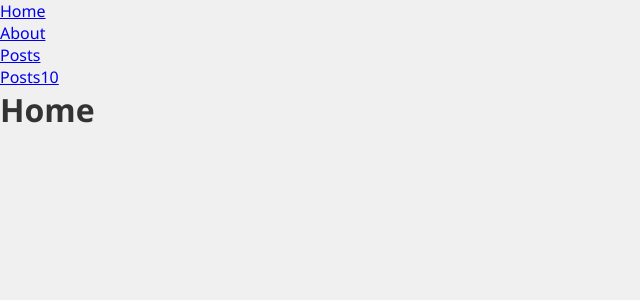
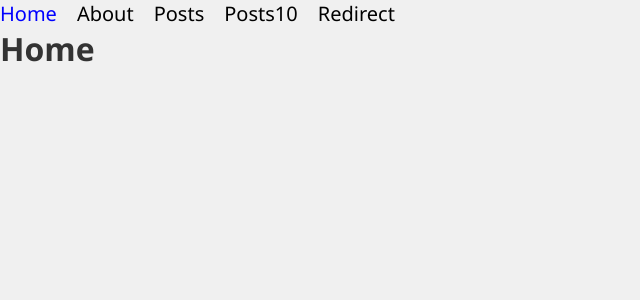
Before and after one commit to GabrielSantos777/JavaScript-TypeScript---Estudos, a React (Vite) app in the folder secao_16_React_Router_Dom_v6/react_router_dom/: page / in a window 1280 px wide. Shown: the top 300 px of the page, without its empty margins (0-640 px from the left). Built offline with nearby package versions, Linux system fonts and the light colour scheme.

Commit message:
Uso do navigate e useNavigate

```diff
--- a/secao_16_React_Router_Dom_v6/react_router_dom/src/components/Menu/Index.css
+++ b/secao_16_React_Router_Dom_v6/react_router_dom/src/components/Menu/Index.css
@@ -1,5 +1,17 @@
-.Menu{
+.menu ul{
     display: flex;
     list-style: none;
     gap: 20px;
+    padding: 0;
+    margin: 0;
 }
+
+.menu a{
+    text-decoration: none;
+    color: black;
+    font-size: 20px;
+}
+
+.menu a:hover{
+    color: blue;
+}
--- a/secao_16_React_Router_Dom_v6/react_router_dom/src/components/Menu/Index.tsx
+++ b/secao_16_React_Router_Dom_v6/react_router_dom/src/components/Menu/Index.tsx
@@ -3,7 +3,7 @@ import "./Index.css";
 
 export const Menu = () => {
   return (
-    <nav className="Menu">
+    <nav className="menu">
       <ul>
         <li>
           <Link to="/">Home</Link>
@@ -17,6 +17,9 @@ export const Menu = () => {
         <li>
           <Link to="/post/10">Posts10</Link>
         </li>
+        <li>
+          <Link to="/redirect">Redirect</Link>
+        </li>
       </ul>
     </nav>
   );
--- /dev/null
+++ b/secao_16_React_Router_Dom_v6/react_router_dom/src/components/Redirect/Index.tsx
@@ -0,0 +1,30 @@
+import './Index.css'
+import { useEffect, useRef, useState } from 'react'
+import { useNavigate } from 'react-router-dom'
+
+
+
+
+export const Redirect = () => {
+    const [time, setTime] = useState(5)
+    const timeout = useRef(0)
+    const navigate = useNavigate()
+
+    useEffect(() => {
+        clearTimeout(timeout.current)
+
+        if (time <= 0) {
+            navigate('/')
+            return
+        }
+        timeout.current = window.setTimeout(() => {
+            setTime((t) => t - 1)
+        }, 1000)
+    })
+
+    return (
+        <div>
+            <h1>Get out of here in: {time}</h1>
+        </div>
+    )
+}
--- a/secao_16_React_Router_Dom_v6/react_router_dom/src/main.tsx
+++ b/secao_16_React_Router_Dom_v6/react_router_dom/src/main.tsx
@@ -6,6 +6,7 @@ import { Home } from './components/home/Index.tsx'
 import { About } from './components/About/Index.tsx'
 import { Menu } from './components/Menu/Index.tsx'
 import { Post } from './components/Post/Index.tsx'
+import { Redirect } from './components/redirect/Index.tsx'
 
 
 createRoot(document.getElementById('root')!).render(
@@ -17,6 +18,7 @@ createRoot(document.getElementById('root')!).render(
         <Route path="/about" element={<About />} />
         <Route path="/post/:id" element={<Post />} />
         <Route path="/post" element={<Post />} />
+        <Route path="/redirect" element={<Redirect />} />
       </Routes>
     </BrowserRouter>
   </StrictMode>,
```
Also changed, not shown: secao_16_React_Router_Dom_v6/react_router_dom/src/components/Redirect/Index.css (added).
